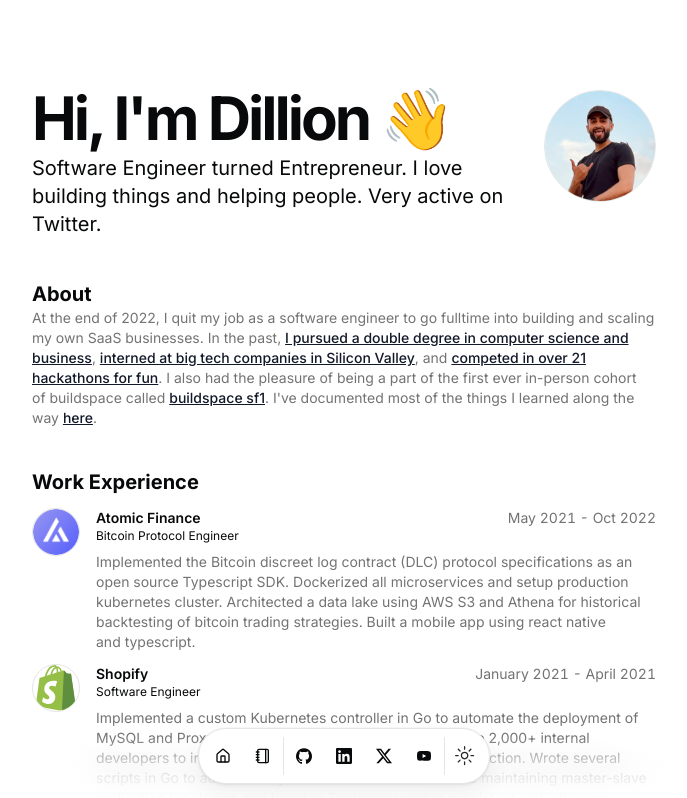
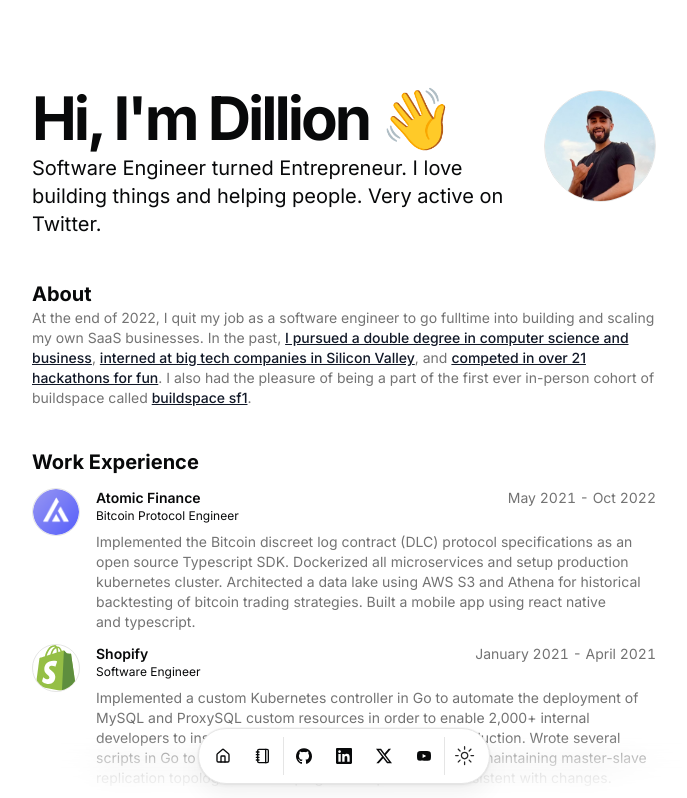
Before and after one commit to piyushGupta20/peeushgupta.dev, a Next.js app: page / in a window 1280 px wide. Shown: the top 798 px of the page, without its empty margins (296-983 px from the left). Built offline with nearby package versions, Linux system fonts and the light colour scheme.

Commit message:
fix: update description

```diff
--- a/src/data/resume.tsx
+++ b/src/data/resume.tsx
@@ -9,7 +9,7 @@ export const DATA = {
   description:
     "Software Engineer turned Entrepreneur. I love building things and helping people. Very active on Twitter.",
   summary:
-    "At the end of 2022, I quit my job as a software engineer to go fulltime into building and scaling my own SaaS businesses. In the past, [I pursued a double degree in computer science and business](/#education), [interned at big tech companies in Silicon Valley](https://www.youtube.com/watch?v=d-LJ2e5qKdE), and [competed in over 21 hackathons for fun](/#hackathons). I also had the pleasure of being a part of the first ever in-person cohort of buildspace called [buildspace sf1](https://buildspace.so/sf1). I've documented most of the things I learned along the way [here](/notes).",
+    "At the end of 2022, I quit my job as a software engineer to go fulltime into building and scaling my own SaaS businesses. In the past, [I pursued a double degree in computer science and business](/#education), [interned at big tech companies in Silicon Valley](https://www.youtube.com/watch?v=d-LJ2e5qKdE), and [competed in over 21 hackathons for fun](/#hackathons). I also had the pleasure of being a part of the first ever in-person cohort of buildspace called [buildspace sf1](https://buildspace.so/sf1).",
   avatarUrl: "/me.png",
   skills: [
     "React",
```
